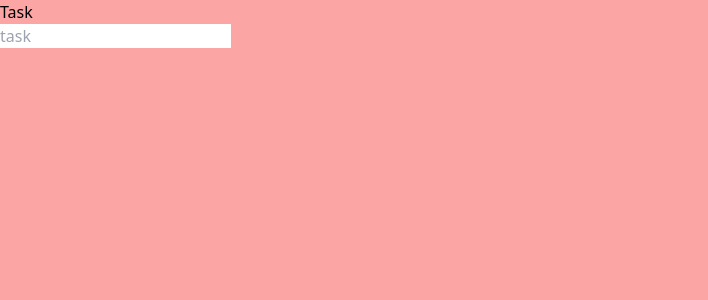
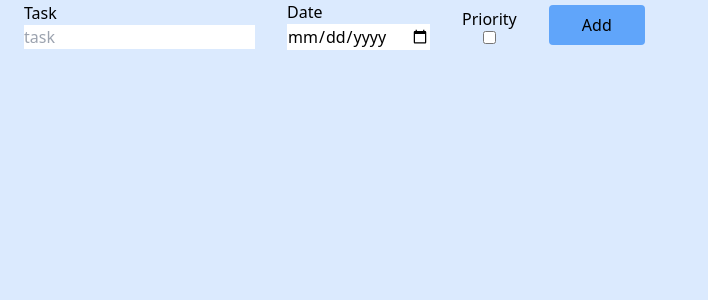
Before and after one commit to Nekromenzer/task-management, a React (Create React App) app: page / in a window 1280 px wide. Shown: the top 300 px of the page, without its empty margins (0-708 px from the left). Built offline with nearby package versions, Linux system fonts and the light colour scheme.

Commit message:
add task

```diff
--- a/src/App.js
+++ b/src/App.js
@@ -6,28 +6,78 @@
     title: "",
     date: "",
     status: "",
-    priority: "",
+    priority: false,
   });
+
+  const [taskList, setTaskList] = useState([]);
 
   console.log(tasks);
 
   const handleOnChange = (e) => {
-    setTasks({ ...tasks, [e.target.name]: e.target.value });
+    if (e.target.name === "priority") {
+      setTasks({ ...tasks, [e.target.name]: e.target.checked });
+    } else {
+      setTasks({ ...tasks, [e.target.name]: e.target.value });
+    }
+  };
+
+  const handleAdd = () => {
+    // const sampleList = [...taskList];
+    // sampleList.push(tasks);
+    // setTaskList(sampleList);
+    setTaskList([...taskList, tasks]);
   };
 
   return (
     <div className="App">
-      <div className="h-screen w-auto bg-red-300">
-        <div className="flex items-center justify-between">
+      <div className="h-screen w-auto px-6 bg-blue-100">
+        <div className="flex items-center gap-8 ">
           <div className="flex flex-col">
             <label>Task</label>
             <input
               name="title"
+              type="text"
               onChange={(e) => handleOnChange(e)}
               value={tasks.title}
               placeholder="task"
             />
           </div>
+          <div className="flex flex-col">
+            <label>Date</label>
+            <input
+              name="date"
+              type="date"
+              onChange={(e) => handleOnChange(e)}
+              value={tasks.date}
+              placeholder="12/12/2021"
+            />
+          </div>
+          <div className="flex flex-col">
+            <label>Priority</label>
+            <input
+              name="priority"
+              type="checkbox"
+              onChange={(e) => handleOnChange(e)}
+              checked={tasks.priority}
+            />
+          </div>
+          <div>
+            <button
+              className="bg-blue-400 px-4 py-2 min-w-[6rem] rounded"
+              onClick={() => handleAdd()}
+            >
+              Add
+            </button>
+          </div>
+        </div>
+        <div className="mt-4">
+          {taskList.map((task, idx) => (
+            <div key={idx}>
+              <div>{task.title}</div>
+              <div>{task.date}</div>
+              <div>{task.priority}</div>
+            </div>
+          ))}
         </div>
       </div>
     </div>
```
